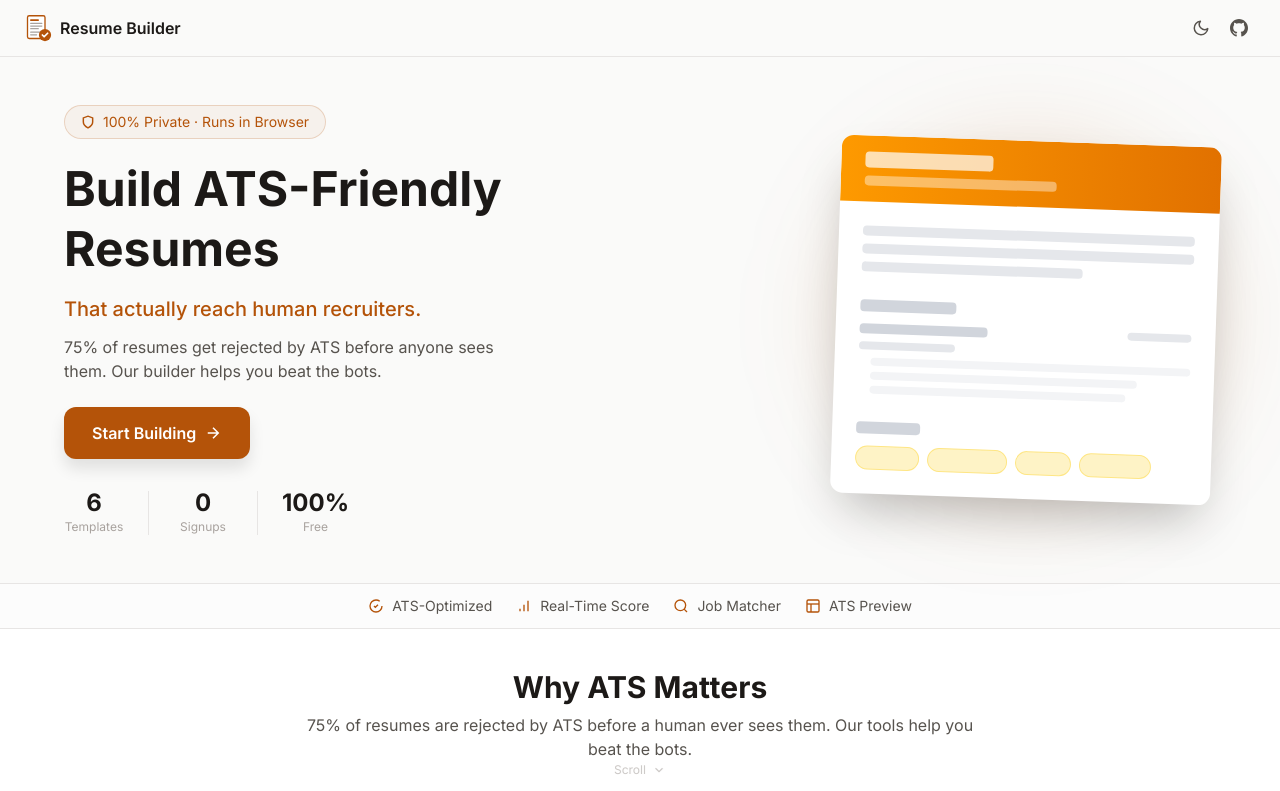
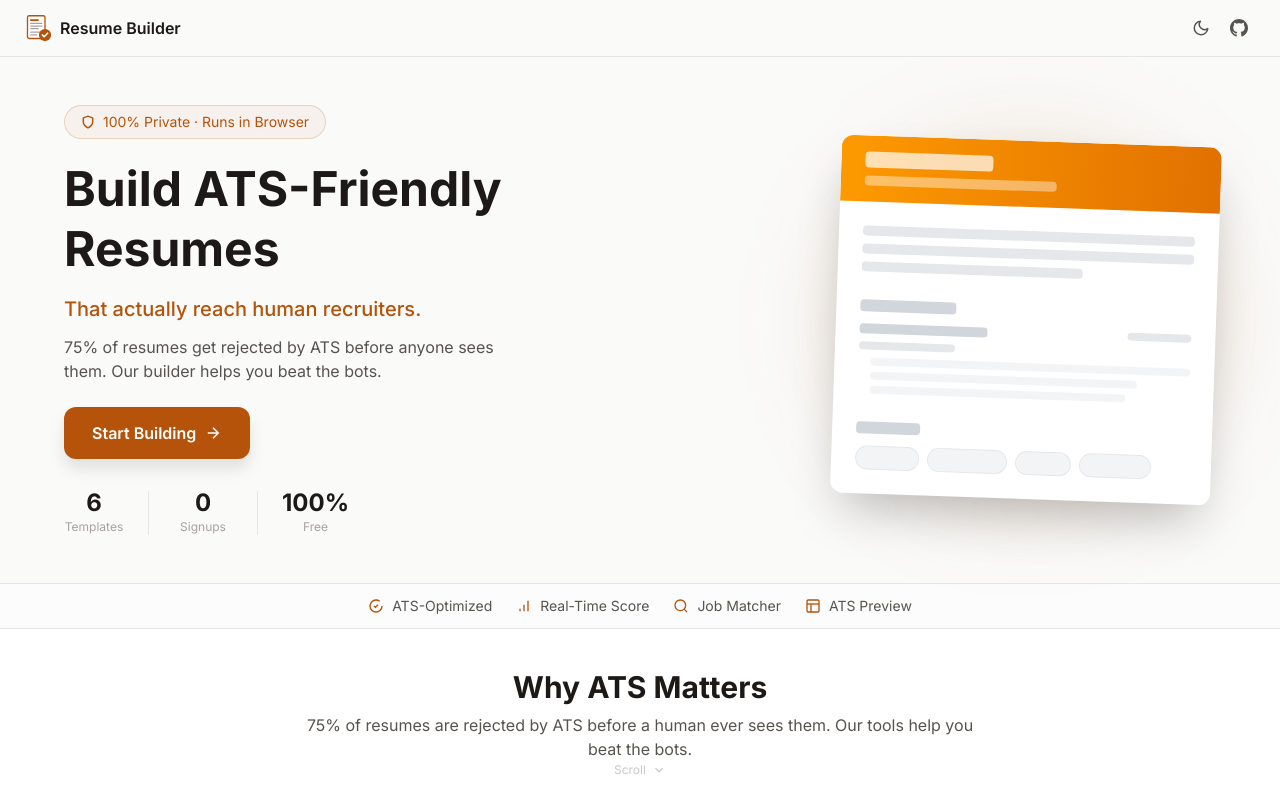
Before and after one commit to pruthvi2805/resume, a React (Vite) app: page / in a window 1280 px wide. Shown: the top 791 px of the page. Built offline with nearby package versions, Linux system fonts and the light colour scheme.

Commit message:
fix: change yellow skill pills to neutral gray in landing mockup

```diff
--- a/src/components/landing/HeroProductDemo.tsx
+++ b/src/components/landing/HeroProductDemo.tsx
@@ -112,10 +112,10 @@ export function HeroProductDemo({ onStartFresh }: HeroProductDemoProps) {
                   <div className="pt-3">
                     <div className="h-3 w-16 bg-gray-300 rounded mb-3" />
                     <div className="flex flex-wrap gap-2">
-                      <div className="h-6 w-16 bg-amber-100 border border-amber-200 rounded-full" />
-                      <div className="h-6 w-20 bg-amber-100 border border-amber-200 rounded-full" />
-                      <div className="h-6 w-14 bg-amber-100 border border-amber-200 rounded-full" />
-                      <div className="h-6 w-18 bg-amber-100 border border-amber-200 rounded-full" />
+                      <div className="h-6 w-16 bg-gray-100 border border-gray-200 rounded-full" />
+                      <div className="h-6 w-20 bg-gray-100 border border-gray-200 rounded-full" />
+                      <div className="h-6 w-14 bg-gray-100 border border-gray-200 rounded-full" />
+                      <div className="h-6 w-18 bg-gray-100 border border-gray-200 rounded-full" />
                     </div>
                   </div>
                 </div>
```
